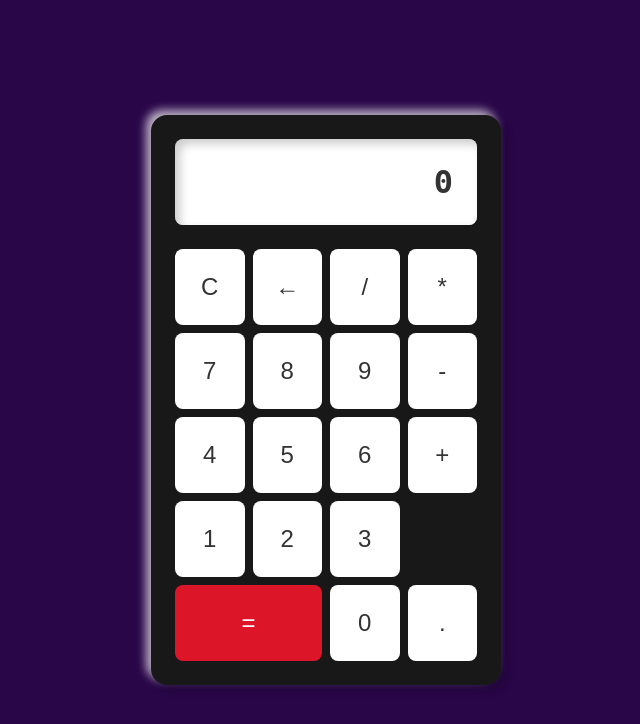
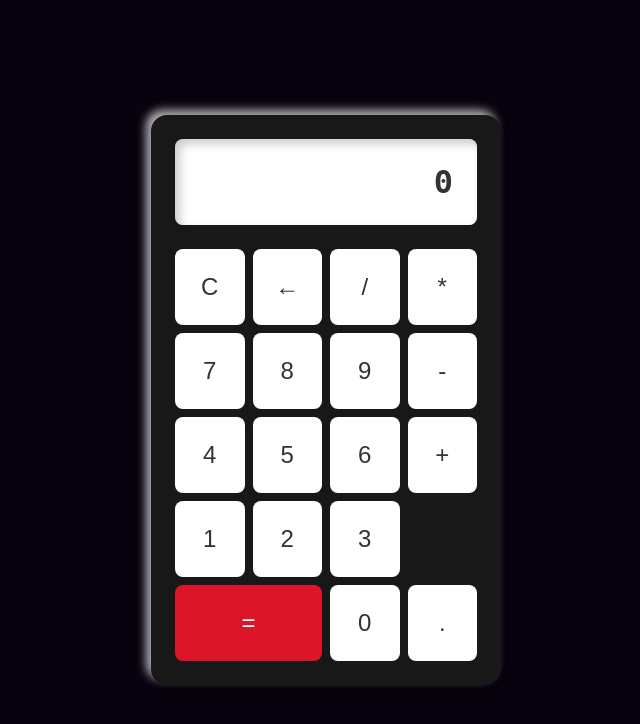
Before and after one commit to richardgarciaordaz/Calculator, a plain HTML site: page index.html in a window 1280 px wide. Shown: the whole page, without its empty margins (314-954 px from the left). Drawn offline with Linux system fonts and the light colour scheme.

Commit message:
nuevo background

```diff
--- a/styles.css
+++ b/styles.css
@@ -7,7 +7,7 @@
 
 body {
   min-height: 100vh;
-  background-color: rgb(41, 6, 72);
+  background-color: rgb(8, 1, 14);
   display: flex;
   justify-content: center;
   align-items: center;
```
